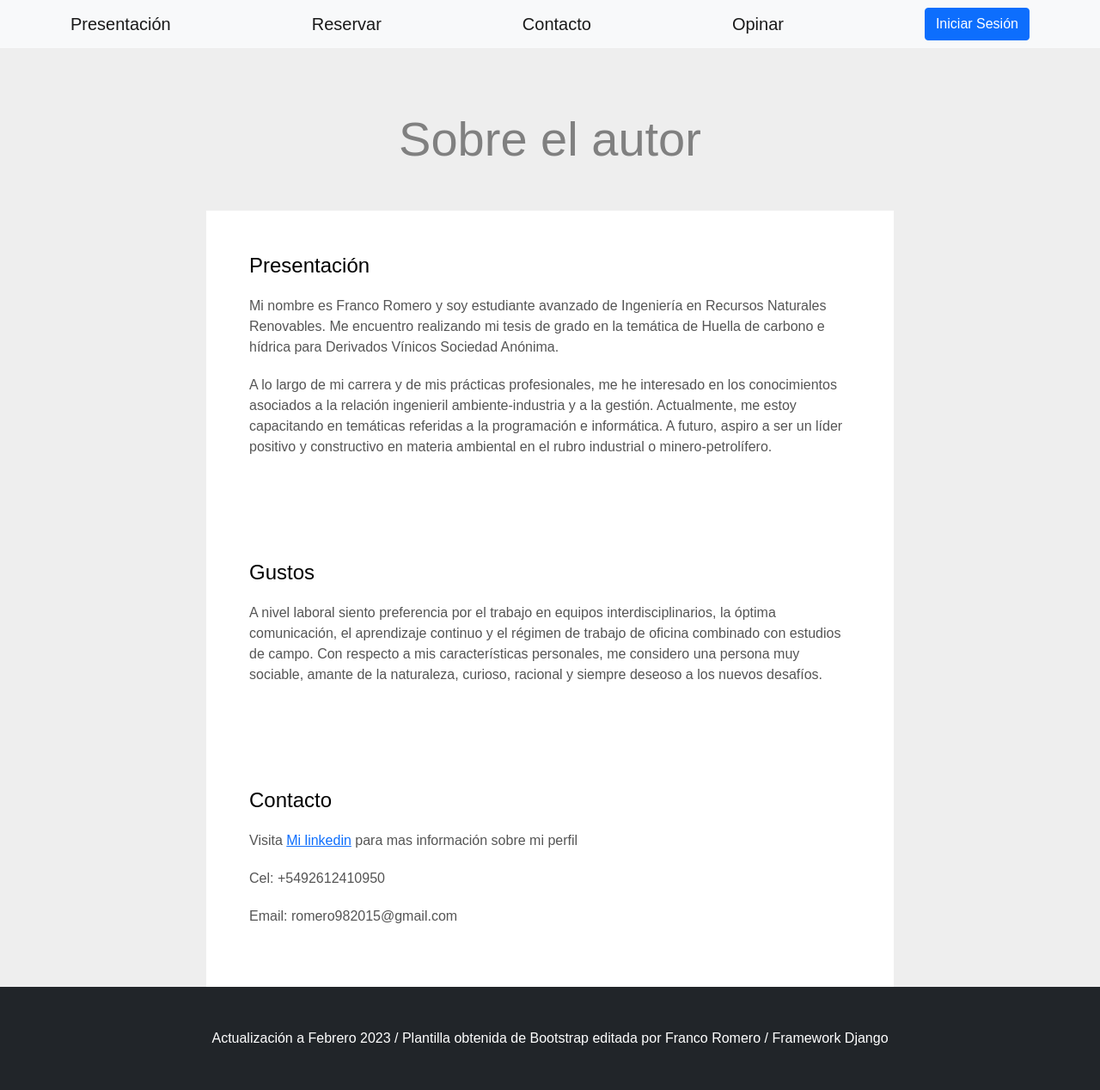
After one commit to FrancoRomero-ctrl/Django-Web-page, a Django app: page /AppCoder/aboutMe in a window 1280 px wide. The commit adds this page. Shown: the whole page at 86% size. Run offline with Django 3.2, Linux system fonts and the light colour scheme; some libraries are stand-ins or nearby versions.

Commit message:
Ingreso de la sección AboutMe

```diff
--- /dev/null
+++ b/AppCoder/templates/AppCoder/aboutMe.html
@@ -0,0 +1,79 @@
+{% extends "AppCoder/padre.html" %}
+{% load static %}
+{% block contenidoQueCambia %}
+<!DOCTYPE html>
+<html>
+  <head>
+
+    <title>About Us</title>
+    <style>
+      body {
+        font-family: Arial, sans-serif;
+        font-size: 16px;
+        line-height: 1.5;
+        background-color: #eee;
+      }
+      header {
+        text-align: center;
+        margin-bottom: 50px;
+      }
+      h1 {
+        font-size: 56px;
+        color: grey;
+      }
+      section {
+        max-width: 800px;
+        margin: 0 auto;
+        padding: 50px;
+        background-color: white;
+      }
+      h2 {
+        font-size: 24px;
+        color: black;
+        margin-bottom: 20px;
+      }
+      p {
+        margin-bottom: 20px;
+        color: #555;
+      }
+      ul {
+        list-style: none;
+        padding: 0;
+        margin: 0;
+      }
+      li {
+        font-size: 18px;
+        margin-bottom: 10px;
+        color: green;
+      }
+    </style>
+  </head>
+  <body>
+    <header>
+        <br>
+        <br>
+        <br>
+      <h1>Sobre el autor</h1>
+    </header>
+    <section>
+      <h2>Presentación</h2>
+      <p>
+
+        Mi nombre es Franco Romero y soy estudiante avanzado de Ingeniería en Recursos Naturales Renovables. Me encuentro realizando mi tesis de grado en la temática de Huella de carbono e hídrica para Derivados Vínicos Sociedad Anónima. </p>
+      <p>
+        A lo largo de mi carrera y de mis prácticas profesionales, me he interesado en los conocimientos asociados a la relación ingenieril ambiente-industria y a la gestión. Actualmente, me estoy capacitando en temáticas referidas a la programación e informática. A futuro, aspiro a ser un líder positivo y constructivo en materia ambiental en el rubro industrial o minero-petrolífero.
+      </p>
+    </section>
+    <section>
+      <h2>Gustos</h2>
+      <p>A nivel laboral siento preferencia por el trabajo en equipos interdisciplinarios, la óptima comunicación, el aprendizaje continuo y el régimen de trabajo de oficina combinado con estudios de campo. Con respecto a mis características personales, me considero una persona muy sociable, amante de la naturaleza, curioso, racional y siempre deseoso a los nuevos desafíos. </p>
+    </section>
+    <section>
+      <h2>Contacto</h2>
+      <p>Visita <a href="www.linkedin.com/in/franco-romero-roman"> Mi linkedin</a> para mas información sobre mi perfil</p>
+      <p>Cel: +5492612410950</p>
+      <p>Email: romero982015@gmail.com</p>
+    </section>
+  </body>
+</html>
+{% endblock %}
--- a/AppCoder/templates/AppCoder/padre.html
+++ b/AppCoder/templates/AppCoder/padre.html
@@ -28,6 +28,7 @@
                 <p class="text-muted small mb-4 mb-lg-0"> Bienvenidos, {{user.username}}</p>
                 <a class="btn btn-secondary" href="{% url 'Logout' %}">Finalizar Sesión</a>
                 <a class="btn btn-secondary" href="{% url 'EditarPerfil' %}">Editar Perfil</a>
+                <a class="navbar-brand" href="{% url 'aboutMe' %}">Acerca del Autor</a>
                 {% endif %}
             </div>
         </nav>
--- a/AppCoder/urls.py
+++ b/AppCoder/urls.py
@@ -8,7 +8,8 @@ from django.conf.urls.static import static
 urlpatterns = [
 
 
-    path('', views.index, name="index"), #este era nuestro primer view
+    path('', views.index, name="index"),
+    path('aboutMe', views.aboutMe, name="aboutMe"),
 
     path('opinion', views.opiniones, name="opinion"),
     path('contact', views.crear_contacto, name= "contact" ),
--- a/AppCoder/views.py
+++ b/AppCoder/views.py
@@ -17,6 +17,9 @@ def index(request):
 
       return render(request, "AppCoder/index.html")
 
+def aboutMe(request):
+
+      return render(request, "AppCoder/aboutMe.html")
 
 def crear_contacto(request):
       if request.method == "POST":
```
Also changed, not shown: AppCoder/static/AppCoder/imagen10.png (added), db.sqlite3.
